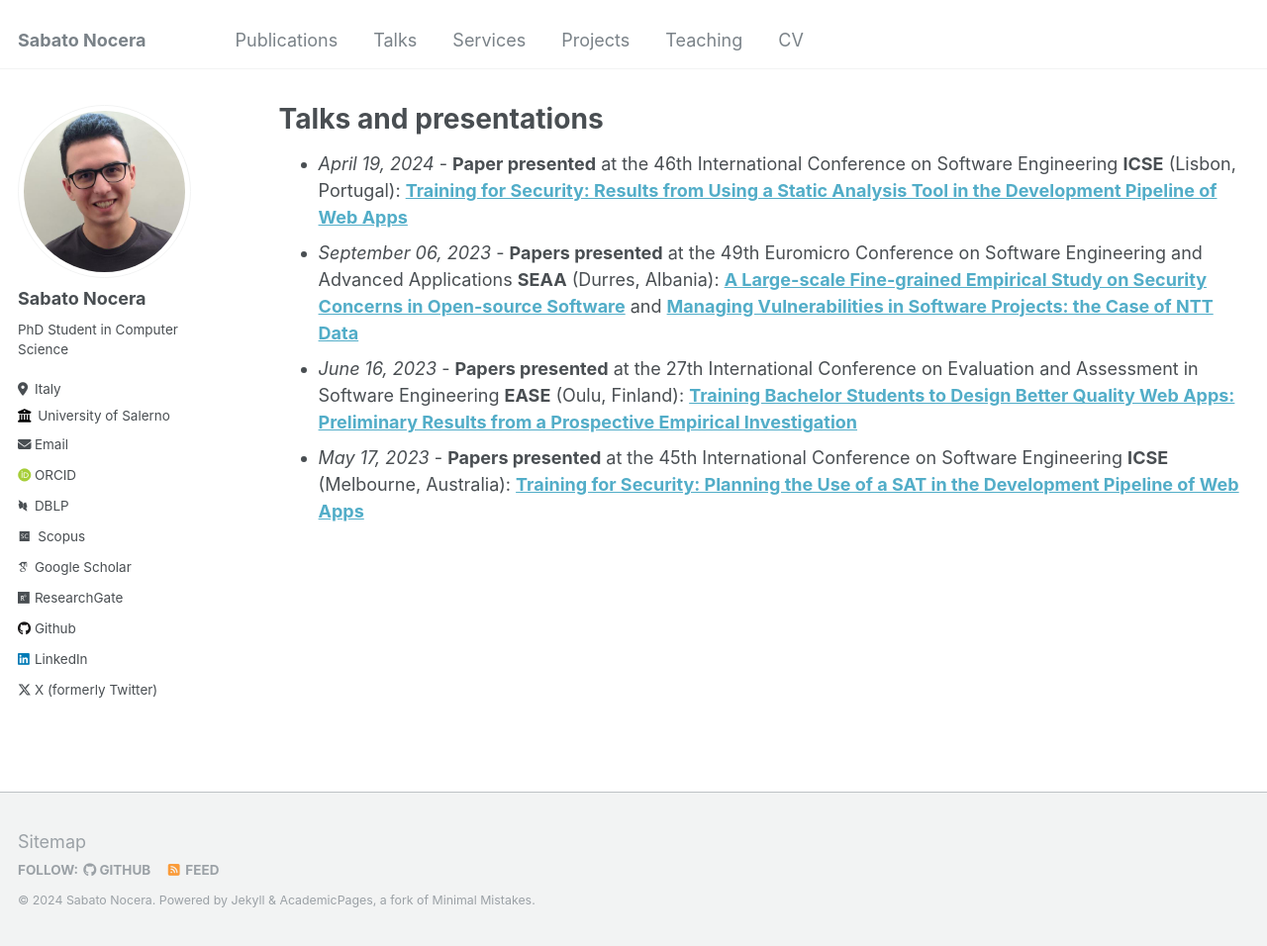
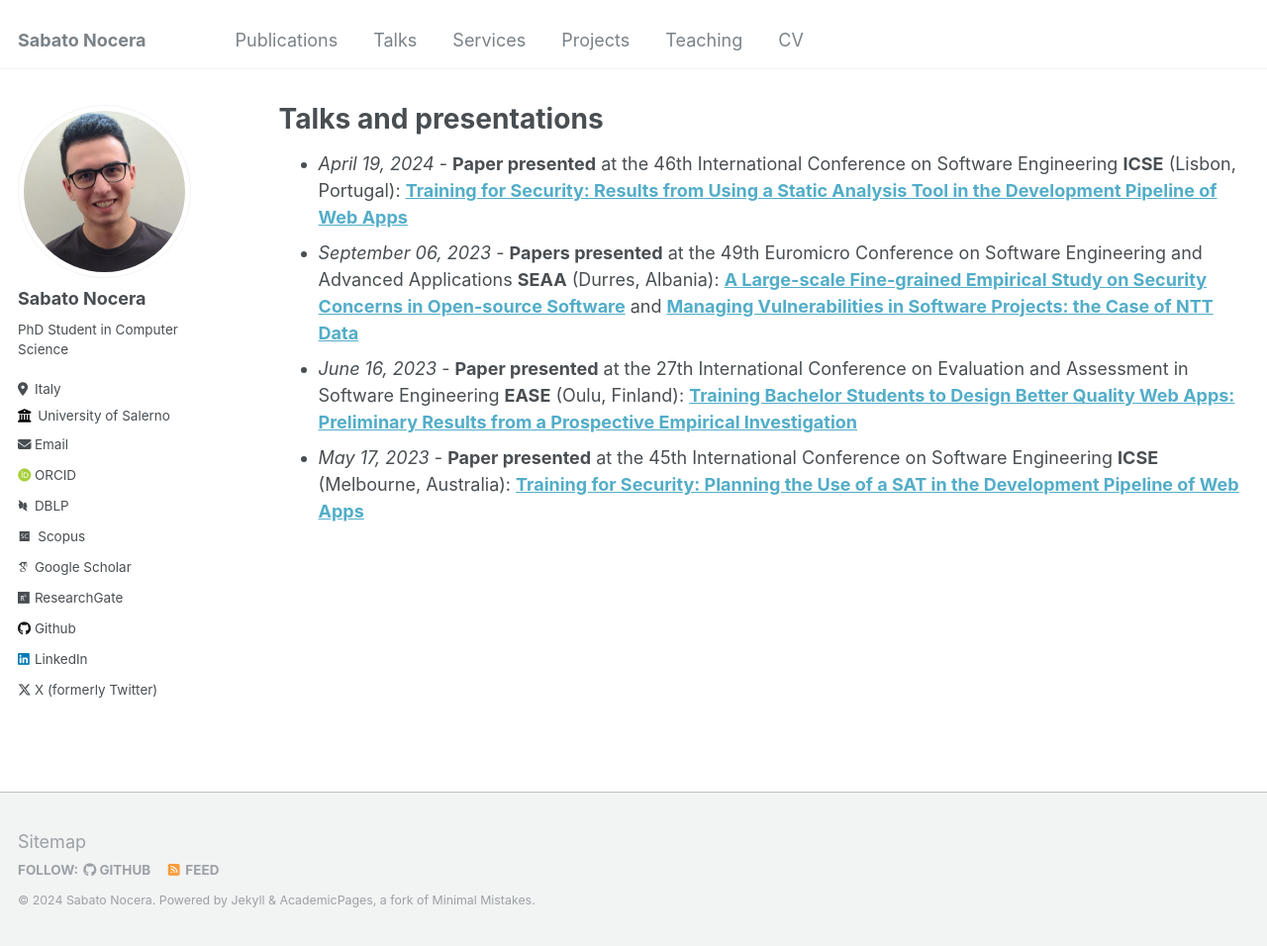
Before and after one commit to sabato-nocera/sabato-nocera.github.io, a Jekyll site: the page built from _pages/talks.html, in a window 1280 px wide and 956 px high. Shown: the whole window at 99% size. Built offline with Jekyll 4.4.1, drawn with Linux system fonts in a browser that asks for light colours; some web fonts are replaced.

Commit message:
Update talks.html

```diff
--- a/_pages/talks.html
+++ b/_pages/talks.html
@@ -23,9 +23,9 @@ author_profile: true
     <i>September 06, 2023</i> - <b>Papers presented</b> at the 49th Euromicro Conference on Software Engineering and Advanced Applications <b>SEAA</b> (Durres, Albania): <b><a href="https://doi.org/10.1109/SEAA60479.2023.00069">A Large-scale Fine-grained Empirical Study on Security Concerns in Open-source Software</a></b> and <b><a href="https://doi.org/10.1109/SEAA60479.2023.00046">Managing Vulnerabilities in Software Projects: the Case of NTT Data</a></b>
   </li>
   <li>
-    <i>June 16, 2023</i> - <b>Papers presented</b> at the 27th International Conference on Evaluation and Assessment in Software Engineering <b>EASE</b> (Oulu, Finland): <b><a href="https://doi.org/10.1145/3593434.3593957">Training Bachelor Students to Design Better Quality Web Apps: Preliminary Results from a Prospective Empirical Investigation</a></b>
+    <i>June 16, 2023</i> - <b>Paper presented</b> at the 27th International Conference on Evaluation and Assessment in Software Engineering <b>EASE</b> (Oulu, Finland): <b><a href="https://doi.org/10.1145/3593434.3593957">Training Bachelor Students to Design Better Quality Web Apps: Preliminary Results from a Prospective Empirical Investigation</a></b>
   </li>
   <li>
-    <i>May 17, 2023</i> - <b>Papers presented</b> at the 45th International Conference on Software Engineering <b>ICSE</b> (Melbourne, Australia): <b><a href="https://doi.org/10.1109/ICSE-SEET58685.2023.00010">Training for Security: Planning the Use of a SAT in the Development Pipeline of Web Apps</a></b>
+    <i>May 17, 2023</i> - <b>Paper presented</b> at the 45th International Conference on Software Engineering <b>ICSE</b> (Melbourne, Australia): <b><a href="https://doi.org/10.1109/ICSE-SEET58685.2023.00010">Training for Security: Planning the Use of a SAT in the Development Pipeline of Web Apps</a></b>
   </li>
 </ul>
```
